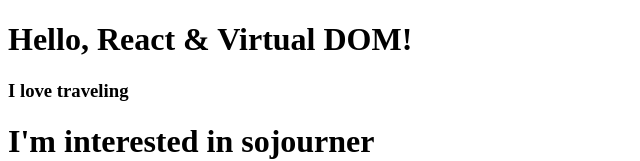
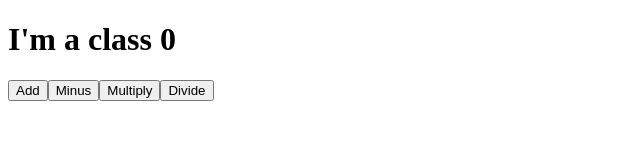
Before and after one commit to gyheo/sojourner_app, a React (Create React App) app: page / in a window 1280 px wide. Shown: the top 161 px of the page, without its empty margins (0-640 px from the left). Built offline with nearby package versions, Linux system fonts and the light colour scheme.

Commit message:
Class Component and States

```diff
--- a/src/App.js
+++ b/src/App.js
@@ -2,6 +2,8 @@
 import Traveler from './traveler';
 import propTypes from 'prop-types';
 
+/*
+// Function Component
 function Interest({ name, picture, startAge }) {
   return (
     <div>
@@ -106,5 +108,39 @@
     </div>
   );
 }
+*/
+
+// Class Component
+class App extends React.Component{
+  state = {
+    count: 0
+  };
+
+  add = () => {
+    console.log("add");
+  }
+
+  minus = () => {
+    console.log("minus");
+  }
+
+  multiply = () => {
+    console.log("multiply");
+  }
+
+  divide = () => {
+    console.log("divide");
+  }
+
+  render(){
+    return <div>
+    <h1>I'm a class {this.state.count}</h1>
+    <button onClick={this.add}>Add</button>
+    <button onClick={this.minus}>Minus</button>
+    <button onClick={this.multiply}>Multiply</button>
+    <button onClick={this.divide}>Divide</button>
+    </div>
+  }
+}
 
 export default App;
```
